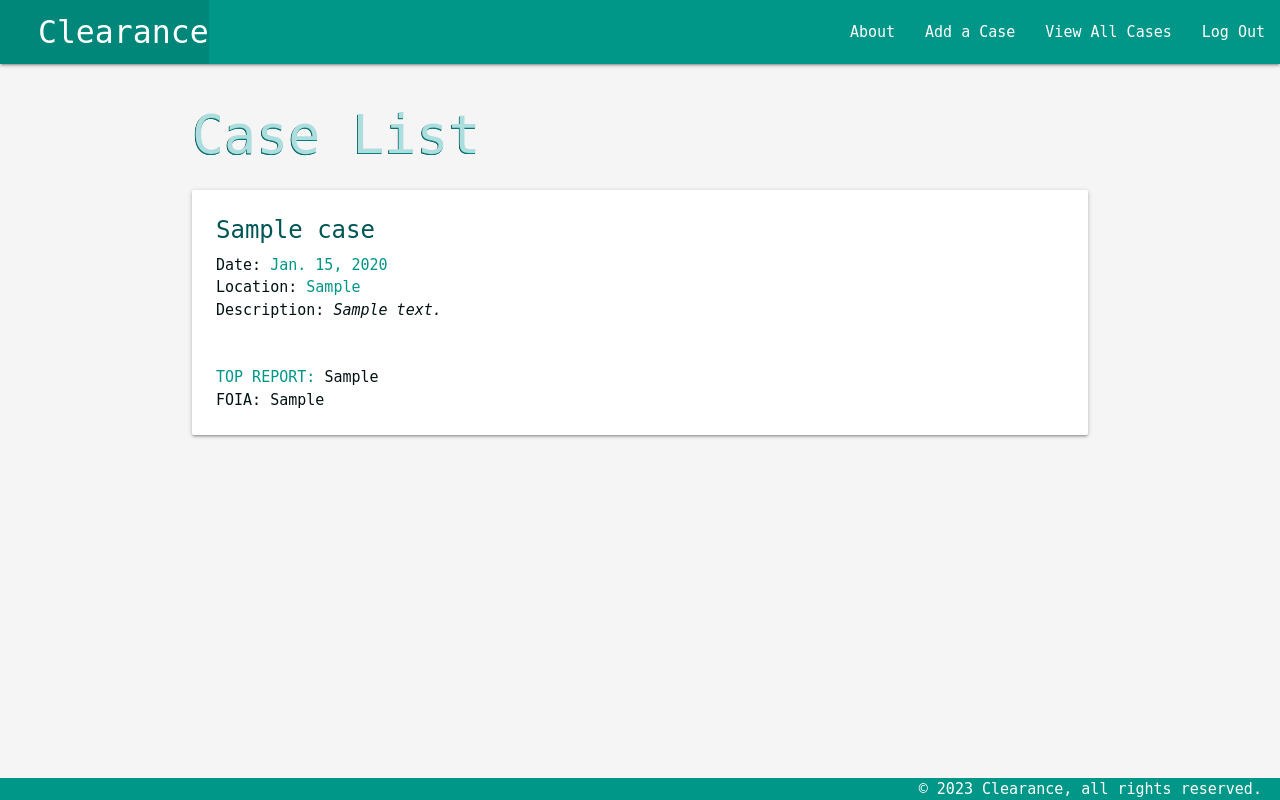
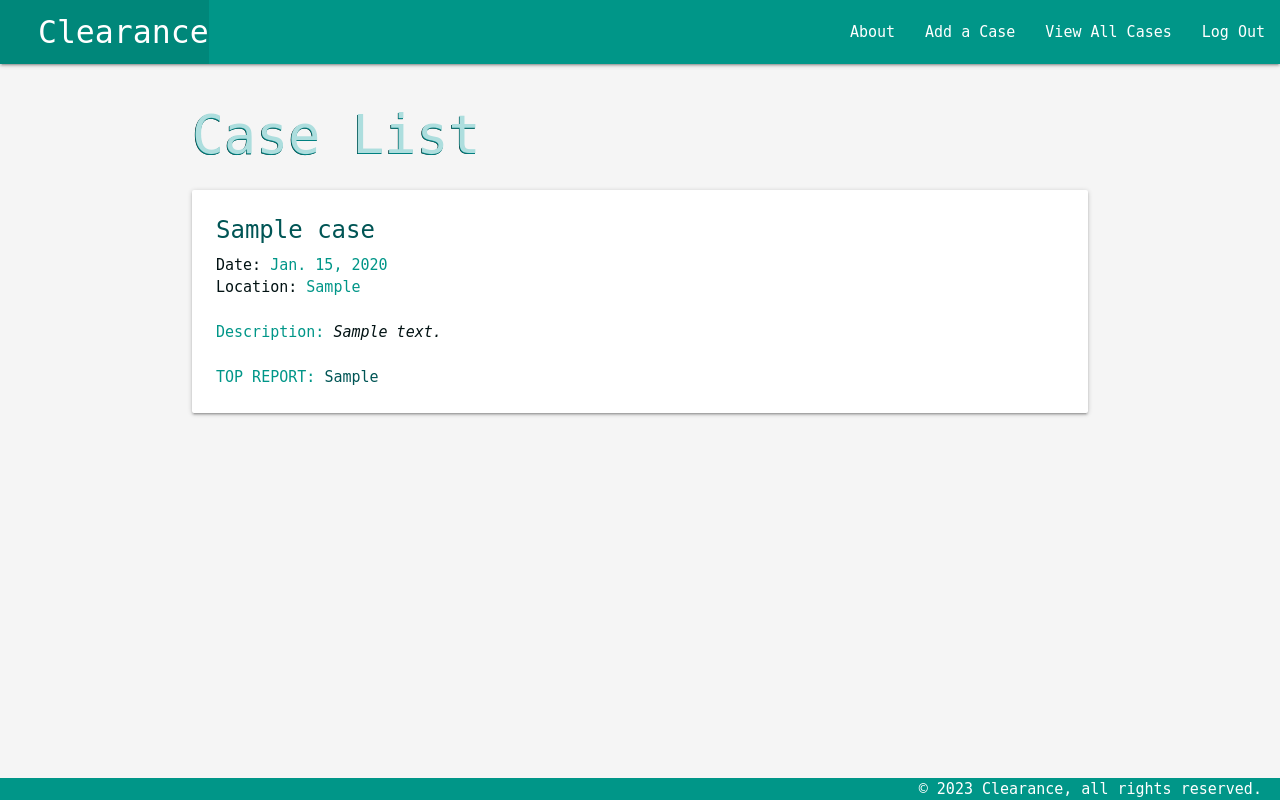
Before and after one commit to cherch173/clearance, a Django app: page /cases/ in a window 1280 px wide. Run offline with Django 5.2, Linux system fonts and the light colour scheme; a user stored in the database is signed in; tables that the repository leaves empty hold one stand-in row (values such as "Sample post").

Commit message:
NEWS urls in Detail & Index working confirmed

```diff
--- a/clearance/main_app/static/css/style.css
+++ b/clearance/main_app/static/css/style.css
@@ -4,6 +4,7 @@ html {
 
 body {
     background-color: whitesmoke;
+    background-size: cover;
     display: flex;
     min-height: 100vh;
     flex-direction: column;
--- a/clearance/main_app/templates/cases/detail.html
+++ b/clearance/main_app/templates/cases/detail.html
@@ -30,6 +30,7 @@
         </span>
           {{ case.location }}
       </p>
+      <br>
       <p>
         <span class="teal-text">
           <strong>
@@ -42,7 +43,7 @@
           </i>
         </span>
       </p>
-      <br><br>
+      <br>
       <!-- <p>
         <strong>
           Declassified:
@@ -57,7 +58,7 @@
             TOP REPORT:
           </strong>
         </span>
-        {{ case.news }}
+        <a href="{{ case.news }}">{{ case.news }}</a>
       </p>
     </div>
     <div class="card-action">
--- a/clearance/main_app/templates/cases/index.html
+++ b/clearance/main_app/templates/cases/index.html
@@ -25,28 +25,23 @@
         {{ case.location }}
       </strong>
     </p>
+    <br>
     <p>
-      <strong>
+      <strong class="teal-text">
         Description:
       </strong>
       <i>
         {{ case.description }}
       </i>
     </p>
-    <br><br>
+    <br>
     <p class="testP">
       <span class="teal-text">
         <strong>
           TOP REPORT:
         </strong>
       </span>
-      {{ case.news }}
-    </p>
-    <p>
-      <strong>
-        FOIA:
-      </strong>
-      {{ case.foia }}
+      <a href="{{ case.news }}">{{ case.news }}</a>
     </p>
   </div>
 </div>
```
